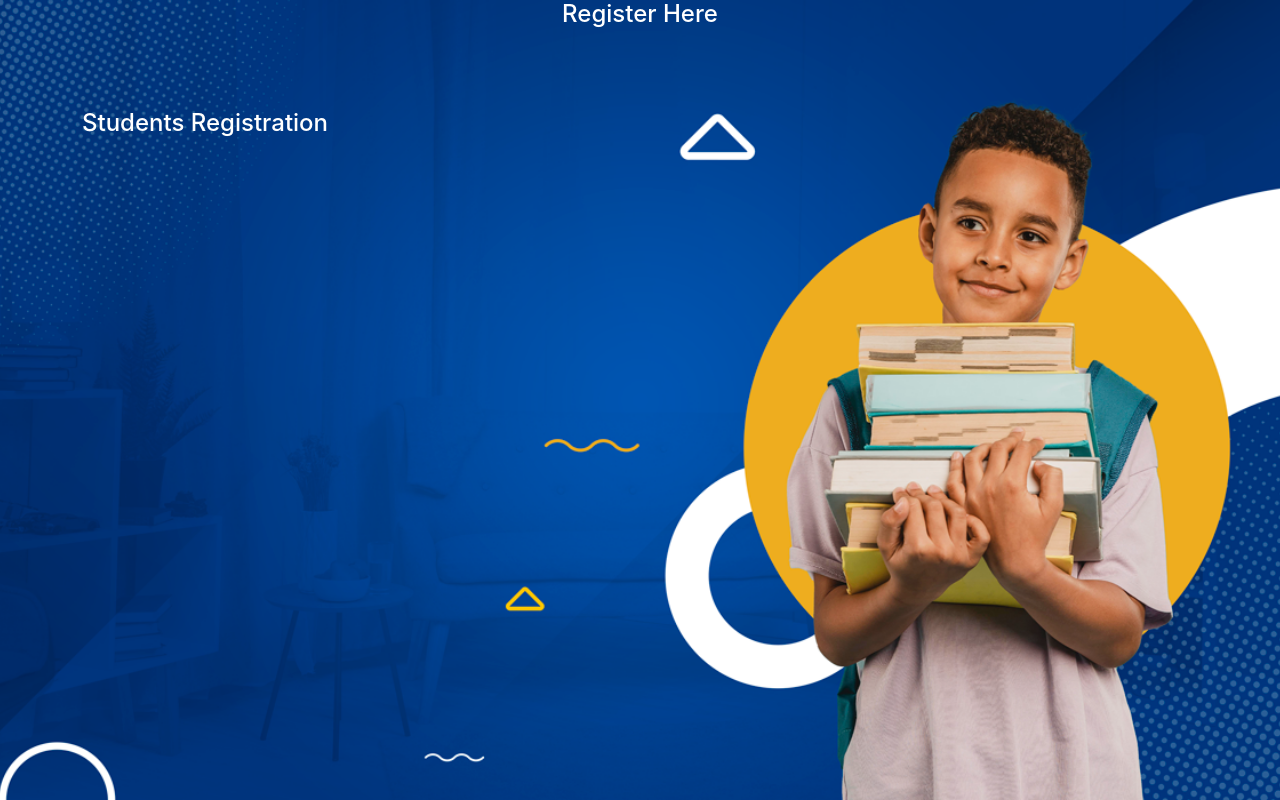
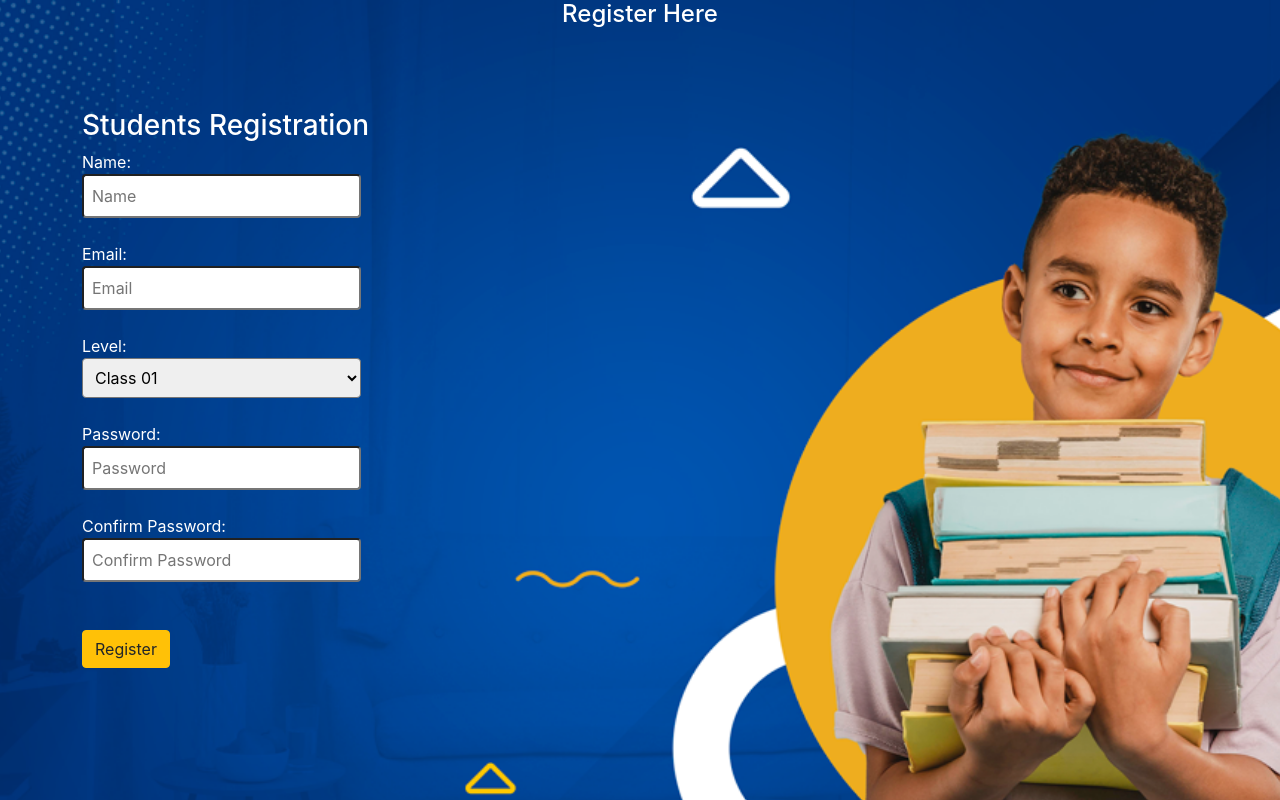
Before and after one commit to sabbir1054/elp-frontend, a React (Create React App) app: page /register in a window 1280 px wide. Both pictures are taken after a click on the element "As a STUDENT". Shown: the top 800 px of the page. Built offline with nearby package versions, Linux system fonts and the light colour scheme.

Commit message:
register form correction

```diff
--- a/package.json
+++ b/package.json
@@ -11,6 +11,7 @@
     "react": "^18.1.0",
     "react-bootstrap": "^2.3.1",
     "react-dom": "^18.1.0",
+    "react-firebase-hooks": "^5.0.3",
     "react-hook-form": "^7.30.0",
     "react-router-dom": "6",
     "react-scripts": "^2.1.3",
--- a/src/Components/RegisterForm/StudentRegister.jsx
+++ b/src/Components/RegisterForm/StudentRegister.jsx
@@ -1,12 +1,119 @@
-import React from 'react';
-import { Container } from 'react-bootstrap';
+import React, { useState } from "react";
+import { Container } from "react-bootstrap";
+import { useForm } from "react-hook-form";
 
 const StudentRegister = () => {
-    return (
-        <Container>
-        <h4 className="text-white">Students Registration</h4>
-        </Container>
-    );
+    const [match, setMatch] = useState(true);
+  const {
+    register,
+    handleSubmit,
+    watch,
+    formState: { errors },
+  } = useForm();
+    const onSubmit = (data) => {
+        if (data.password !== data.confirmPass) {
+            setMatch(false);
+        } else {
+            console.log(data);
+        }
+    };
+
+  return (
+    <Container>
+      <h3 className="text-white text-start">Students Registration</h3>
+
+      <form onSubmit={handleSubmit(onSubmit)}>
+        {/* Role of Registered Person */}
+        <input
+          defaultValue={"student"}
+          {...register("role")}
+          className="d-none"
+        />
+        {/* Name Of Registered Person */}
+        <label htmlFor="name" className="text-white">
+          Name:
+        </label>
+        <br />
+        <input
+          placeholder="Name"
+          {...register("name", { required: true })}
+          className=" w-25 p-2 rounded "
+        />
+        <br />
+        {errors.name && <span className='text-danger'>This field is required</span>}
+        <br />
+        {/* Email Of Registered Person */}
+        <label htmlFor="email" className="text-white">
+          Email:
+        </label>
+        <br />
+        <input
+          placeholder="Email"
+          {...register("email", { required: true })}
+          className=" w-25 p-2 rounded "
+        />{" "}
+        <br /> {errors.email && <span className='text-danger'>This field is required</span>}
+        <br />
+        {/* LEVEL OF EDUCATION */}
+        <label htmlFor="name" className="text-white">
+          Level:
+        </label>
+        <br />
+        <select
+          {...register("level", { required: true })}
+          className=" w-25 p-2 rounded "
+        >
+          <option value="class01">Class 01</option>
+          <option value="class02">Class 02</option>
+          <option value="class03">Class 03</option>
+          <option value="class04">Class 04</option>
+          <option value="class05">Class 05</option>
+          <option value="class06">Class 06</option>
+          <option value="class07">Class 07</option>
+          <option value="class08">Class 08</option>
+          <option value="class09">Class 09</option>
+          <option value="class10">Class 10</option>
+          <option value="SSC">SSC Batch</option>
+          <option value="HSC1st">1st Year HSC</option>
+          <option value="HSC2nd">2nd Year HSC</option>
+          <option value="HSC">HSC Batch</option>
+        </select>{" "}
+        <br />
+        {errors.level && <span className='text-danger'>This field is required</span>} <br />
+        <label htmlFor="name" className="text-white">
+          Password:
+        </label>
+        <br />
+        <input
+          placeholder="Password"
+          {...register("password", { required: true })}
+          className=" w-25 p-2 rounded "
+        />{" "}
+        <br />
+        {errors.password && <span className='text-danger'>This field is required</span>} <br />
+        <label htmlFor="confirmPass" className="text-white">
+          Confirm Password:
+        </label>
+        <br />
+        <input
+          placeholder="Confirm Password"
+          {...register("confirmPass", { required: true })}
+          className=" w-25 p-2 rounded "
+        />{" "}
+        <br />
+              {errors.confirmPass && <span className='text-danger'>This field is required</span>}
+              {match?'':<span className="text-danger">Password not matched</span>}
+
+        <br /><br />
+              <input
+
+          type="submit"
+          value="Register"
+          className="btn btn-warning text-dark"
+        />
+      </form>
+    </Container>
+  );
 };
 
 export default StudentRegister;
--- a/src/Components/RegisterForm/TeacherRegister.jsx
+++ b/src/Components/RegisterForm/TeacherRegister.jsx
@@ -1,75 +1,132 @@
-import React from "react";
+import React, { useState } from "react";
 import { Container } from "react-bootstrap";
 import { useForm } from "react-hook-form";
 
 const TeacherRegister = () => {
+   const [match, setMatch] = useState(true);
    const {
      register,
      handleSubmit,
      watch,
      formState: { errors },
    } = useForm();
-  const onSubmit = (data) => console.log(data);
+   const onSubmit = (data) => {
+     if (data.password !== data.confirmPass) {
+       setMatch(false);
+     } else {
+       console.log(data);
+     }
+   };
   return (
     <Container>
       <h3 className="text-white text-start">Teachers Registration</h3>
 
       <form onSubmit={handleSubmit(onSubmit)}>
+        {/* Role of register person */}
         <input
           defaultValue={"teacher"}
           {...register("role")}
           className="d-none"
         />
+        {/* Name of register person */}
         <label htmlFor="name" className="text-white">
-          {" "}
-          Name:{" "}
-        </label>{" "}
+          Name:
+        </label>
         <br />
         <input
           placeholder="Name"
           {...register("name", { required: true })}
           className=" w-25 p-2 rounded "
-        />{" "}
-        <br /> <br />
+        />
+        <br />{" "}
+        {errors.name && (
+          <span className="text-danger">This field is required</span>
+        )}{" "}
+        <br />
+        {/* Email of register person */}
         <label htmlFor="name" className="text-white">
-          {" "}
-          Email:{" "}
-        </label>{" "}
+          Email:
+        </label>
         <br />
         <input
           placeholder="Email"
           {...register("email", { required: true })}
           className=" w-25 p-2 rounded "
-        />{" "}
-        <br /> <br />
+        />
+        <br />{" "}
+        {errors.email && (
+          <span className="text-danger">This field is required</span>
+        )}{" "}
+        <br />
+        {/* Level of register person */}
         <label htmlFor="name" className="text-white">
-          {" "}
-          Level:{" "}
-        </label>{" "}
+          Level:
+        </label>
         <br />
-        <select {...register("LEVEL")} className=" w-25 p-2 rounded ">
-          <option value="female">Primary Level {`(class: One - Five)`}</option>
-          <option value="male">
+        <select {...register("level")} className=" w-25 p-2 rounded ">
+          <option value="Primary Level">
+            Primary Level {`(class: One - Five)`}
+          </option>
+          <option value="Secondary Level">
             Secondary Level {`(class: Six - Ten (SSC))`}
           </option>
-          <option value="other">
+          <option value="Higher Level">
             Higher Level {`(class: HSC 1st Year - HSC 2nd Year)  `}
           </option>
-        </select>{" "}
-        <br /> <br />
-        <label htmlFor="name" className="text-white">
-          {" "}
-          Subject:{" "}
-        </label>{" "}
+        </select>
+        <br />{" "}
+        {errors.level && (
+          <span className="text-danger">This field is required</span>
+        )}
+        <br />
+        {/* Subject of teacher */}
+        <label className="text-white">Subject:</label>
         <br />
         <input
           placeholder="Subject"
-          {...register("Subject", { required: true })}
+          {...register("subject", { required: true })}
           className=" w-25 p-2 rounded "
         />{" "}
-        <br /> <br />
-        {errors.exampleRequired && <span>This field is required</span>}
-        <input type="submit" className="btn btn-warning text-dark" />
+        <br />{" "}
+        {errors.subject && (
+          <span className="text-danger">This field is required</span>
+        )}
+        <br />
+        <label htmlFor="name" className="text-white">
+          Password:
+        </label>
+        <br />
+        <input
+          placeholder="Password"
+          {...register("password", { required: true })}
+          className=" w-25 p-2 rounded "
+        />{" "}
+        <br />
+        {errors.password && (
+          <span className="text-danger">This field is required</span>
+        )}{" "}
+        <br />
+        <label htmlFor="confirmPass" className="text-white">
+          Confirm Password:
+        </label>
+        <br />
+        <input
+          placeholder="Confirm Password"
+          {...register("confirmPass", { required: true })}
+          className=" w-25 p-2 rounded "
+        />{" "}
+        <br />
+        {errors.confirmPass && (
+          <span className="text-danger">This field is required</span>
+        )}
+        {match ? "" : <span className="text-danger">Password not matched</span>}
+        <br />
+        <br />
+        <input
+          type="submit"
+          value="Register"
+          className="btn btn-warning text-dark"
+        />
       </form>
     </Container>
   );
--- a/src/Pages/RegisterPage/Register.module.css
+++ b/src/Pages/RegisterPage/Register.module.css
@@ -1,6 +1,6 @@
 .register_wrap_bg{
         background-image: url("/img/background.png");
-height: 100vh;
+height: 130vh;
 background-position: top;
 background-repeat: no-repeat;
 background-size: cover;
```
Also changed, not shown: src/Pages/RegisterPage/Register.jsx (+1 -12 lines), 1 other file (tests, documents, lock files or other folders). Lines whose indentation alone changed are shown as unchanged.
